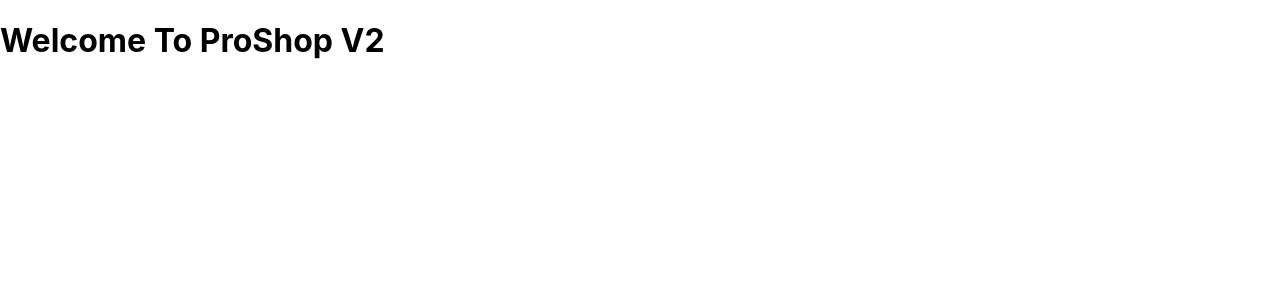
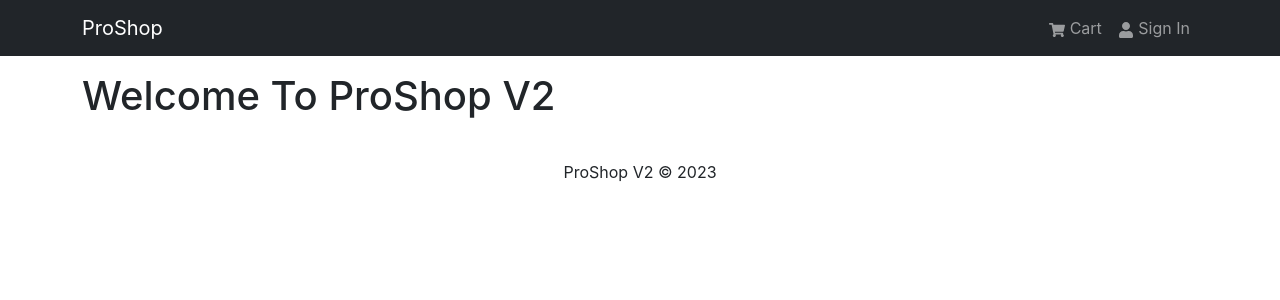
Before and after one commit to locaulker/proshop-v2, a React (Create React App) app in the folder frontend/: page / in a window 1280 px wide. Shown: the top 300 px of the page. Built offline with nearby package versions, Linux system fonts and the light colour scheme.

Commit message:
created Navbar,  header and footer

```diff
--- a/frontend/package.json
+++ b/frontend/package.json
@@ -6,8 +6,11 @@
     "@testing-library/jest-dom": "^5.16.5",
     "@testing-library/react": "^13.4.0",
     "@testing-library/user-event": "^13.5.0",
+    "bootstrap": "^5.2.3",
     "react": "^18.2.0",
+    "react-bootstrap": "^2.7.4",
     "react-dom": "^18.2.0",
+    "react-icons": "^4.9.0",
     "react-scripts": "5.0.1",
     "web-vitals": "^2.1.4"
   },
--- a/frontend/src/App.js
+++ b/frontend/src/App.js
@@ -1,7 +1,20 @@
-import React from "react"
+import React from 'react'
+import { Container } from 'react-bootstrap'
+import Header from './components/Header'
+import Footer from './components/Footer'
 
 const App = () => {
-  return <h1>Welcome To ProShop V2</h1>
+  return (
+    <>
+      <Header />
+      <main className='py-3'>
+        <Container>
+          <h1>Welcome To ProShop V2</h1>
+        </Container>
+      </main>
+      <Footer />
+    </>
+  )
 }
 
 export default App
--- /dev/null
+++ b/frontend/src/components/Footer.jsx
@@ -0,0 +1,20 @@
+import React from 'react'
+
+import { Container, Row, Col } from 'react-bootstrap'
+const currentYear = new Date().getFullYear()
+
+const Footer = () => {
+  return (
+    <footer>
+      <Container>
+        <Row>
+          <Col className='text-center py-3'>
+            <p>ProShop V2 &copy; {currentYear}</p>
+          </Col>
+        </Row>
+      </Container>
+    </footer>
+  )
+}
+
+export default Footer
--- /dev/null
+++ b/frontend/src/components/Header.jsx
@@ -0,0 +1,29 @@
+import React from 'react'
+
+import { Navbar, Nav, Container } from 'react-bootstrap'
+import { FaShoppingCart, FaUser } from 'react-icons/fa'
+
+const Header = () => {
+  return (
+    <header>
+      <Navbar bg='dark' variant='dark' expand='md' collapseOnSelect>
+        <Container>
+          <Navbar.Brand href='/'>ProShop</Navbar.Brand>
+          <Navbar.Toggle aria-controls='basic-navbar-nav' />
+          <Navbar.Collapse id='basic-navbar-nav'>
+            <Nav className='ms-auto'>
+              <Nav.Link href='/cart'>
+                <FaShoppingCart /> Cart
+              </Nav.Link>
+              <Nav.Link href='/login'>
+                <FaUser /> Sign In
+              </Nav.Link>
+            </Nav>
+          </Navbar.Collapse>
+        </Container>
+      </Navbar>
+    </header>
+  )
+}
+
+export default Header
--- a/frontend/src/index.js
+++ b/frontend/src/index.js
@@ -1,17 +1,15 @@
-import React from 'react';
-import ReactDOM from 'react-dom/client';
-import './index.css';
-import App from './App';
-import reportWebVitals from './reportWebVitals';
+import React from 'react'
+import ReactDOM from 'react-dom/client'
+import 'bootstrap/dist/css/bootstrap.min.css'
+import './index.css'
+import App from './App'
+import reportWebVitals from './reportWebVitals'
 
-const root = ReactDOM.createRoot(document.getElementById('root'));
+const root = ReactDOM.createRoot(document.getElementById('root'))
 root.render(
   <React.StrictMode>
     <App />
   </React.StrictMode>
-);
+)
 
-// If you want to start measuring performance in your app, pass a function
-// to log results (for example: reportWebVitals(console.log))
-// or send to an analytics endpoint. Learn more: https://bit.ly/CRA-vitals
-reportWebVitals();
+reportWebVitals()
```
Also changed, not shown: 1 other file (tests, documents, lock files or other folders).
